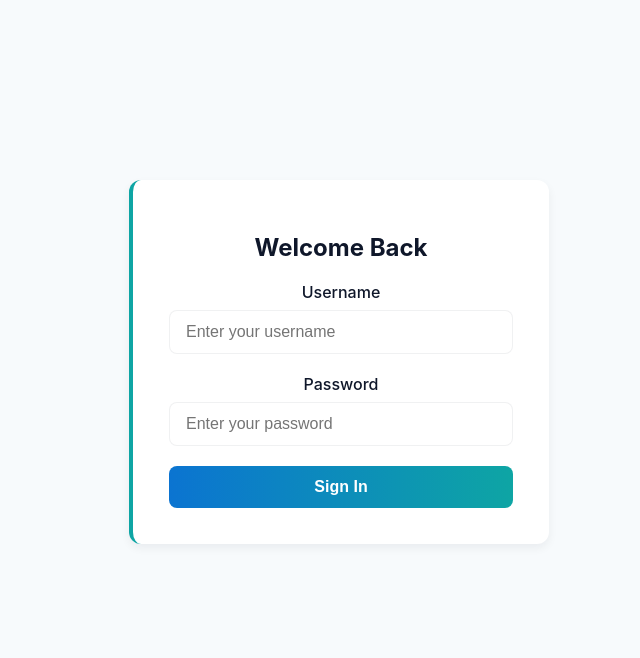
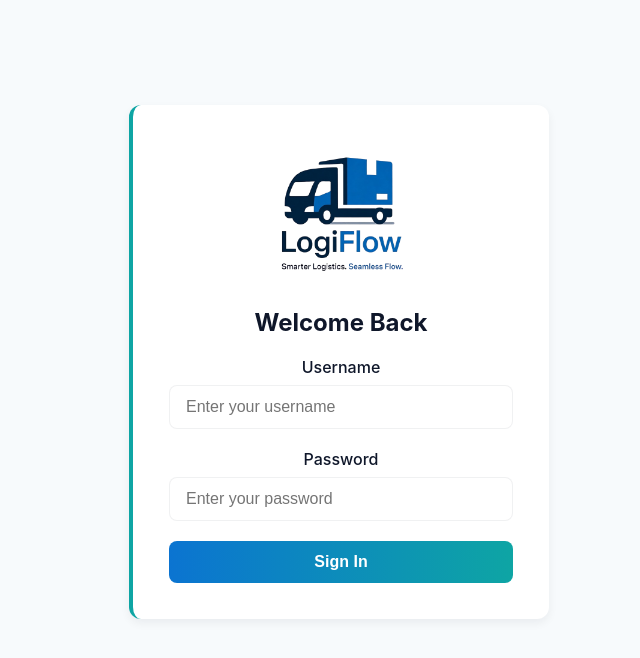
Before and after one commit to ttnhan227/logiflow, a React (Vite) app in the folder client/: page /login in a window 1280 px wide. Shown: the top 658 px of the page, without its empty margins (301-941 px from the left). Built offline with nearby package versions, Linux system fonts and the light colour scheme.

Commit message:
fix auth style

```diff
--- a/client/src/components/auth/LoginPage.jsx
+++ b/client/src/components/auth/LoginPage.jsx
@@ -29,6 +29,11 @@ const LoginPage = () => {
   return (
     <div className="login-container">
       <div className="login-card">
+        <img
+          src="/logiflow-smarter_logistics-seamless_flow.png"
+          alt="Logiflow Logo"
+          className="login-logo"
+        />
         <h1 className="login-title">Welcome Back</h1>
 
         {error && (
--- a/client/src/components/auth/auth.css
+++ b/client/src/components/auth/auth.css
@@ -16,6 +16,13 @@
   border-radius: 12px;
   box-shadow: var(--soft-shadow);
   border-left: 4px solid var(--accent);
+}
+
+.login-logo {
+  width: 150px;
+  height: 150px;
+  display: block;
+  margin: 0 auto 1rem;
 }
 
 .login-title {
```
